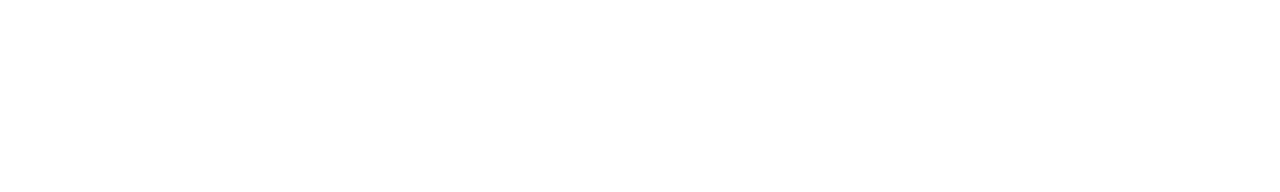
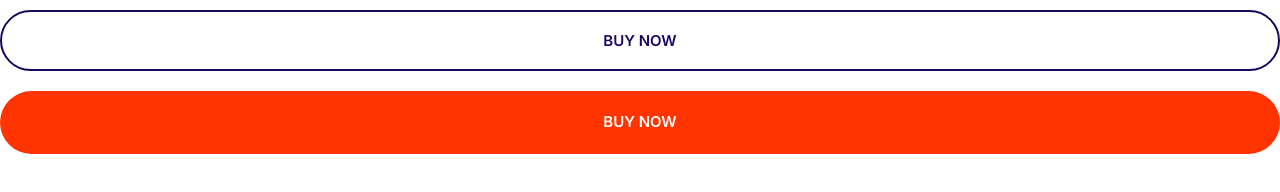
Before and after one commit to VolodymyrZvarych/ZVB, a plain HTML site: page index.html in a window 1280 px wide. Drawn offline with Linux system fonts and the light colour scheme.

Commit message:
Created buttons.

```diff
--- a/CSS/styles.css
+++ b/CSS/styles.css
@@ -4,6 +4,12 @@
 	--color-accent: #ff3400;
 	--color-headings: #1b0760;
 	--color-body: #918ca4;
+}
+
+*,
+*::after,
+*::before {
+	box-sizing: border-box;
 }
 
 /* Typography */
@@ -170,3 +176,67 @@ a {
 	justify-content: center;
 	align-items: center;
 }
+
+/* Buttons */
+
+.btn {
+	border-radius: 40px;
+	border: 0;
+	cursor: pointer;
+	font-size: 1.8rem;
+	font-weight: 600;
+	margin: 1rem 0;
+	padding: 2rem 3rem;
+	text-align: center;
+	text-transform: uppercase;
+	white-space: nowrap;
+}
+
+.btn--primary {
+	background: var(--color-primary);
+	color: #fff;
+}
+
+.btn--primary:hover {
+	background: #3a8ffd;
+}
+
+.btn--secondary {
+	background: var(--color-secondary);
+	color: #fff;
+}
+
+.btn--secondary:hover {
+	background: #00c8eb;
+}
+
+.btn--accent {
+	background: var(--color-accent);
+	color: #fff;
+}
+
+.btn--accent:hover {
+	background: #ec3000;
+}
+
+.btn--block {
+	width: 100%;
+	display: inline-block;
+}
+
+.btn--outline {
+	background: #fff;
+	color: var(--color-headings);
+	border: 2px solid var(--color-headings);
+}
+
+.btn--outline:hover {
+	background: var(--color-headings);
+	color: #fff;
+}
+
+@media screen and (min-width: 1024px) {
+	.btn {
+		font-size: 1.5rem;
+	}
+}
--- a/index.html
+++ b/index.html
@@ -14,5 +14,8 @@
 		<link rel="stylesheet" href="css/normalize.css" />
 		<link rel="stylesheet" href="css/styles.css" />
 	</head>
-	<body></body>
+	<body>
+		<button class="btn btn--primary btn--block btn--outline">Buy Now</button>
+		<a href="#" class="btn btn--accent btn--block">Buy Now</a>
+	</body>
 </html>
```
Also changed, not shown: components/buttons.html (added, +2 -0 lines).
